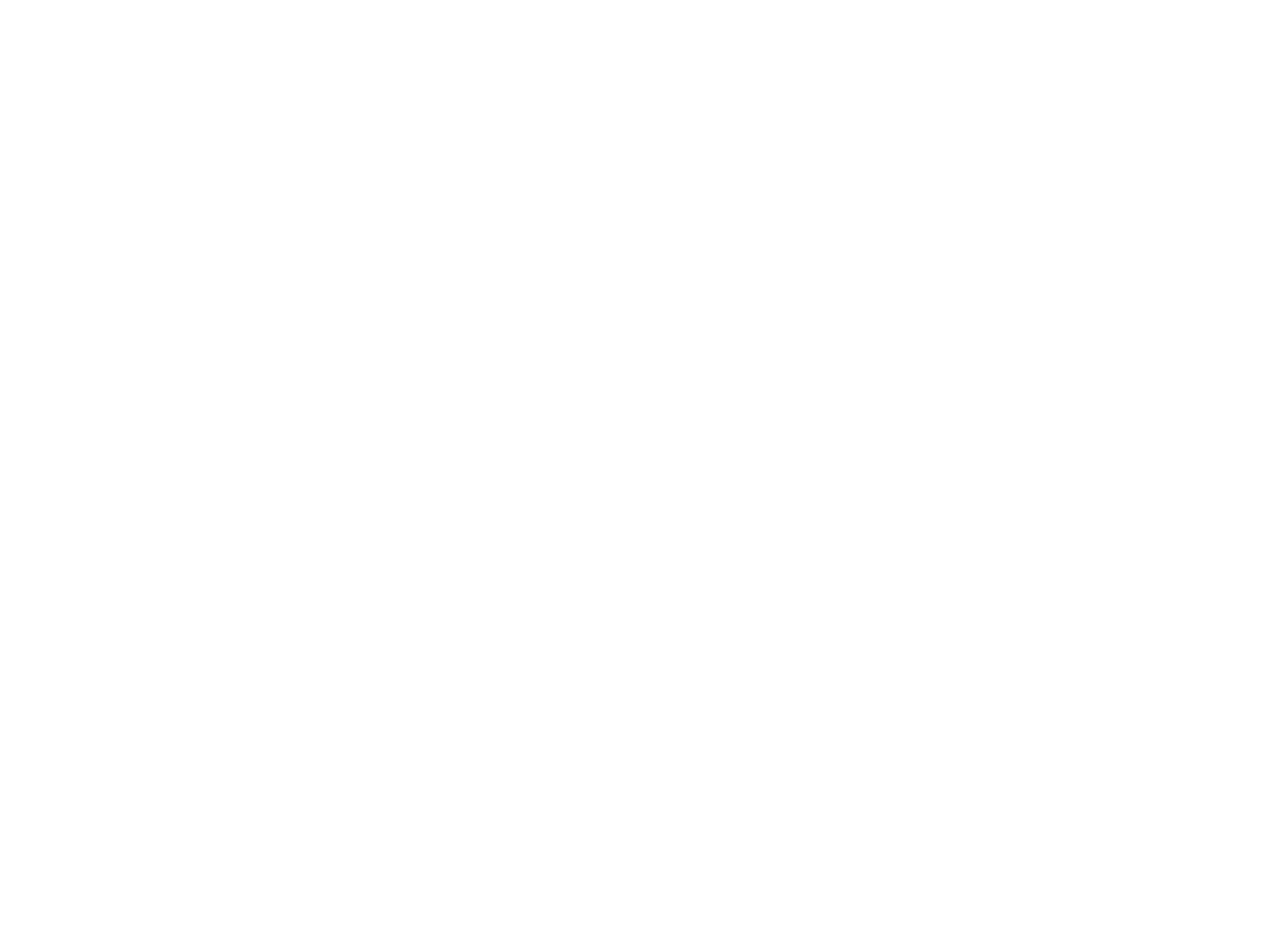
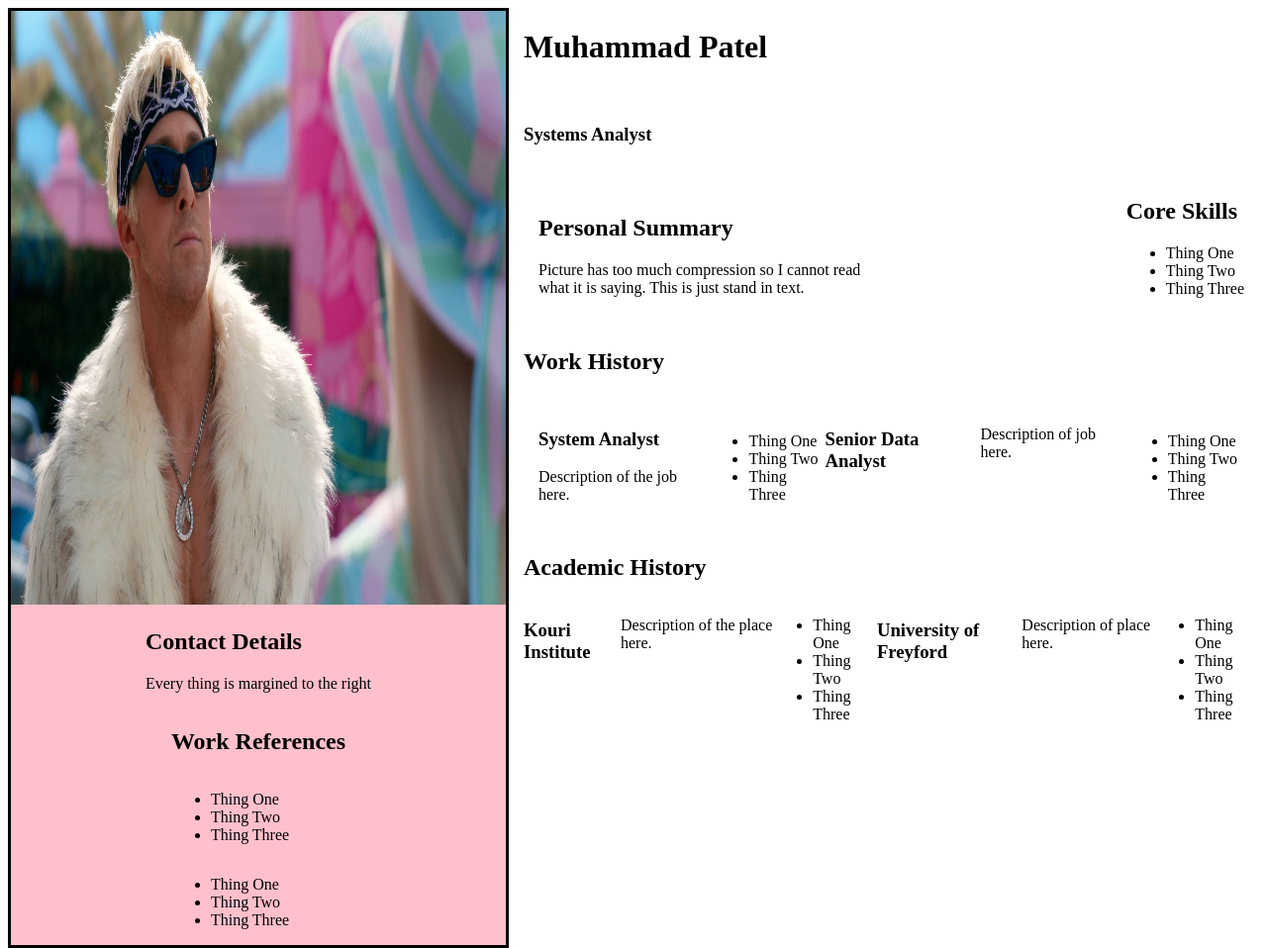
Before and after one commit to Zdthomas/Resume, a plain HTML site: page index.html in a window 1280 px wide. Shown: the whole page at 99% size. Before the commit the page ends 800 px from the top, so only its background shows below. Drawn offline with Linux system fonts and the light colour scheme.

Commit message:
moved to Repo

```diff
--- a/index.html
+++ b/index.html
@@ -3,9 +3,156 @@
 <head>
     <meta charset="UTF-8">
     <meta name="viewport" content="width=device-width, initial-scale=1.0">
-    <title>Document</title>
+    <title>Resume</title>
+    <link rel="stylesheet" href="style.css">
 </head>
 <body>
 
+    <main>
+
+        <div class="grid-container1">
+
+            <div class="Image">
+                <img src="Ken.jpg" alt="Literally Me" style="width:500px;height:600px;" >
+            </div>
+
+            <section class="Contact Details">
+
+                <h2>Contact Details</h2>
+                    <p>Every thing is margined to the right</p>
+
+            </section>
+
+            <section class="Work-References">
+                <h2>Work References</h2>
+
+                <ul>
+                    <li>Thing One</li>
+                    <li>Thing Two</li>
+                    <li>Thing Three</li>
+                </ul>
+
+                </b>
+
+                <ul>
+                    <li>Thing One</li>
+                    <li>Thing Two</li>
+                    <li>Thing Three</li>
+                </ul>
+
+            </section>
+        </div>
+
+       <div class="Container2" >
+
+        <div class="Name">
+
+            <h1>Muhammad Patel</h1>
+            <br>
+            <h3>Systems Analyst</h3>
+
+        </div>
+
+        <div class="Past">
+            <div class="Container3">
+                <section class="personal-summary">
+
+                    <h2>Personal Summary</h2>
+
+
+                    <Article>
+                        Picture has too much compression so I cannot read what it is saying. This is just stand in text.
+                    </Article>
+
+                </section>
+
+                <section class="Core Skills">
+                    <h2>Core Skills</h2>
+
+                        <ul>
+                            <li>Thing One</li>
+                            <li>Thing Two</li>
+                            <li>Thing Three</li>
+                        </ul>
+
+                </section>
+            </div>
+
+
+            <h2>Work History</h2>
+            <div class="container4">
+
+                <section class="work-history">
+
+                        <div class="job">
+                            <h3>System Analyst</h3>
+                                <p> Description of the job here.</p>
+                        </div>
+                                    <div class="point1">
+                                        <ul>
+                                            <li>Thing One</li>
+                                            <li>Thing Two</li>
+                                            <li>Thing Three</li>
+                                        </ul>
+                                    </div>
+
+                        <!-- <div class="job">                -->
+                            <h3>Senior Data Analyst</h3>
+
+                                <p>Description of job here.</p>
+                        <!-- </div>         -->
+
+                                    <div class="point1">
+
+                                        <ul>
+                                            <li>Thing One</li>
+                                            <li>Thing Two</li>
+                                            <li>Thing Three</li>
+                                        </ul>
+                                    </div>
+
+                </section>
+            </div>
+
+            <h2>Academic History</h2>
+            <div class="container5">
+                <section class="academic-history">
+
+
+                    <h3>Kouri Institute</h3>
+                        <p> Description of the place here.</p>
+
+                            <ul>
+                                <li>Thing One</li>
+                                <li>Thing Two</li>
+                                <li>Thing Three</li>
+                            </ul>
+
+                    <h3>University of Freyford</h3>
+                        <p>Description of place here.</p>
+
+                            <ul>
+                                <li>Thing One</li>
+                                <li>Thing Two</li>
+                                <li>Thing Three</li>
+                            </ul>
+
+                </section>
+            </div>
+        </div>
+
+        <!-- </div>  -->
+
+
+    </main>
+
 </body>
 </html>
+
+<!--Note to teacher
+Sadly, this is the most I can do before turning it in late.
+Thankfully you helped me with my main issue, I just need to comeback
+mess with this some more and fix it. Flex for some odd reason, is something that I
+can't fully grasp alone. I can follow examples from other people just
+struggle doing it myself. Also, didn't help that I switched from all my grid
+work to flex on Sunday.-->
--- a/style.css
+++ b/style.css
@@ -0,0 +1,110 @@
+main {
+    display: flex;
+
+
+
+}
+
+
+
+.grid-container1 {
+    background-color: pink;
+    display: flex;
+    flex-flow:column wrap;
+
+    border: solid black;
+    width: 40%;
+    align-items: center;
+
+}
+
+/* .Image {
+    display: flex;
+    flex-direction: ;
+    justify-content: center;
+    align-items: ;
+
+} */
+
+.Contact Details {
+    display: flex;
+    margin: auto;
+    flex-direction: column;
+    text-align: left;
+}
+
+.Work-References {
+    display: flex;
+    /* margin: auto; */
+    flex-direction: column;
+
+
+
+
+}
+
+
+
+.Name{
+    padding-left: 15px;
+    display:flex;
+    flex-direction: column;
+    text-align: left;
+}
+
+.Past {
+    padding-left: 15px;
+    display: flex;
+    flex-wrap: wrap;
+    /* flex-direction: row; */
+    flex-direction: column;
+
+
+}
+
+.Container3 {
+    padding: 15px;
+    display: flex;
+    justify-content: space-between;
+    align-items: center;
+}
+
+.personal-summary {
+    max-width: 50%;
+}
+
+.work-history {
+
+    display: flex;
+    flex-direction: row
+
+
+}
+
+.point1 {
+    display: flex;
+    align-self: flex-end;
+
+}
+.container4 {
+    padding: 15px;
+    display: flex;
+    justify-content: space-between;
+
+
+
+
+
+}
+
+ .container5 {
+    display: flex;
+    justify-content: space-between;
+ }
+
+ .academic-history {
+    display: flex;
+    justify-content: space-between;
+    /* flex-wrap: wrap; */
+
+ }
```
Also changed, not shown: Ken.jpg (added).
